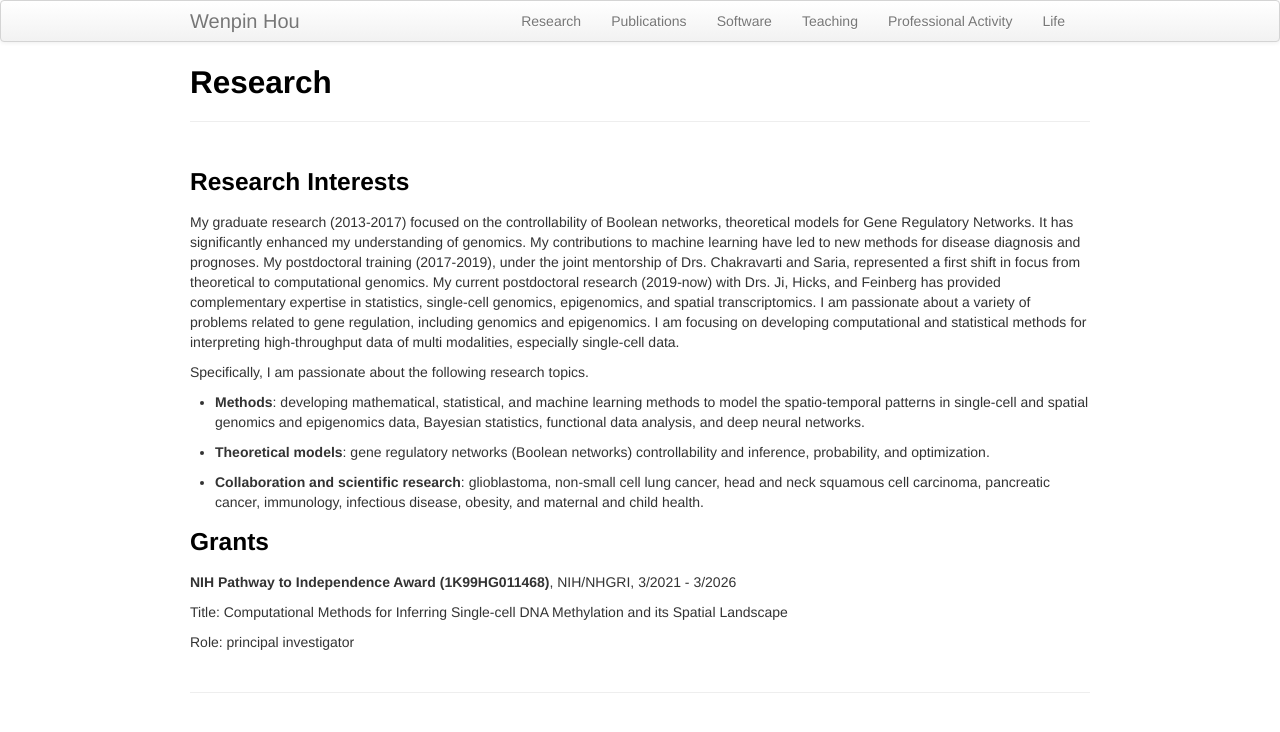
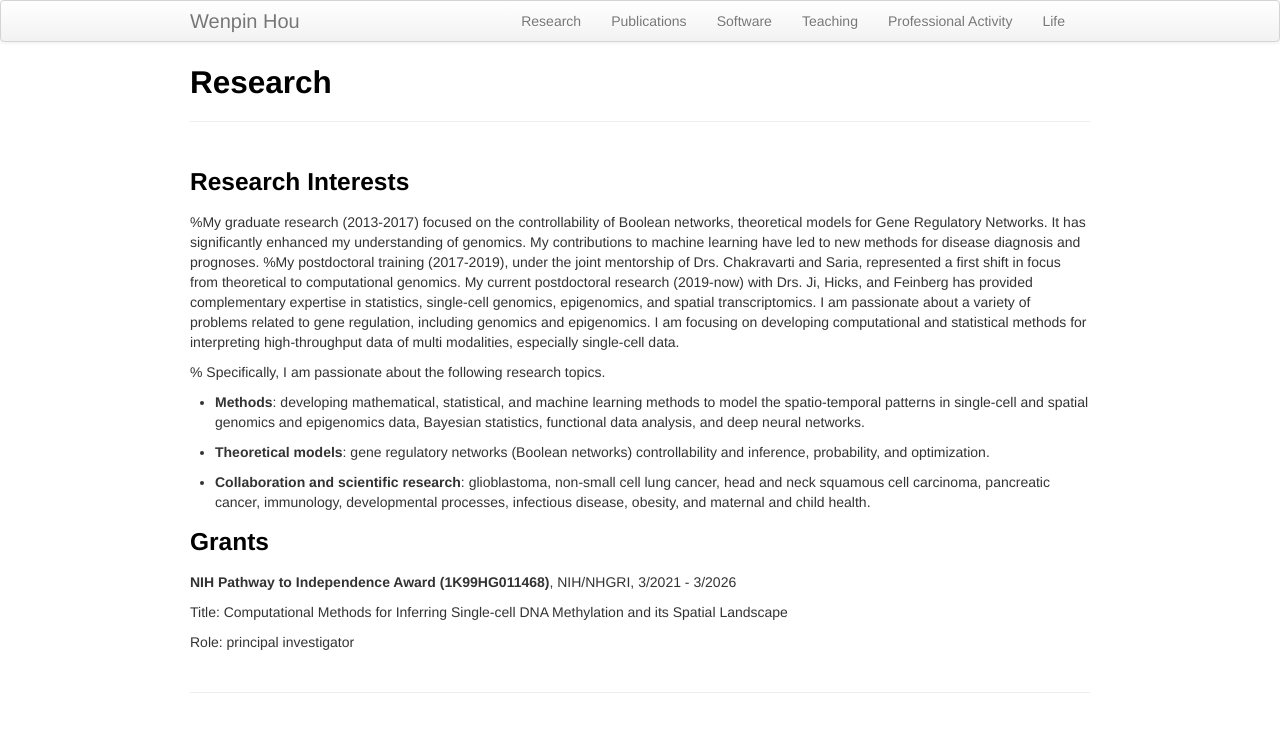
Before and after one commit to Winnie09/Wenpin_Hou, a Jekyll site: the page built from pages/research.md, in a window 1280 px wide. Shown: the top 732 px of the page. Built offline with Jekyll 4.4.1, drawn with Linux system fonts in a browser that asks for light colours.

Commit message:
update research

```diff
--- a/pages/research.md
+++ b/pages/research.md
@@ -5,18 +5,16 @@
 
 ### Research Interests
 
-My graduate research (2013-2017) focused on the controllability of Boolean networks, theoretical models for Gene Regulatory Networks. It has significantly enhanced my understanding of genomics. My contributions to machine learning have led to new methods for disease diagnosis and prognoses.
-My postdoctoral training (2017-2019), under the joint mentorship of Drs. Chakravarti and Saria,
-represented a first shift in focus from theoretical to computational genomics.
-My current postdoctoral research (2019-now) with Drs. Ji, Hicks, and Feinberg has provided complementary expertise in statistics, single-cell genomics, epigenomics, and spatial transcriptomics. I am passionate about a variety of problems related to gene regulation, including genomics and epigenomics. I am focusing on developing computational and statistical methods for interpreting high-throughput data of multi modalities, especially single-cell data.
+%My graduate research (2013-2017) focused on the controllability of Boolean networks, theoretical models for Gene Regulatory Networks. It has significantly enhanced my understanding of genomics. My contributions to machine learning have led to new methods for disease diagnosis and prognoses.
+%My postdoctoral training (2017-2019), under the joint mentorship of Drs. Chakravarti and Saria, represented a first shift in focus from theoretical to computational genomics. My current postdoctoral research (2019-now) with Drs. Ji, Hicks, and Feinberg has provided complementary expertise in statistics, single-cell genomics, epigenomics, and spatial transcriptomics. I am passionate about a variety of problems related to gene regulation, including genomics and epigenomics. I am focusing on developing computational and statistical methods for interpreting high-throughput data of multi modalities, especially single-cell data.
 
-Specifically, I am passionate about the following research topics.
+% Specifically, I am passionate about the following research topics.
 
 - **Methods**: developing mathematical, statistical, and machine learning methods to model the spatio-temporal patterns in single-cell and spatial genomics and epigenomics data, Bayesian statistics, functional data analysis, and deep neural networks.
 
 - **Theoretical models**: gene regulatory networks (Boolean networks) controllability and inference, probability, and optimization.
 
-- **Collaboration and scientific research**: glioblastoma, non-small cell lung cancer, head and neck squamous cell carcinoma, pancreatic cancer, immunology, infectious disease, obesity, and maternal and child health.
+- **Collaboration and scientific research**: glioblastoma, non-small cell lung cancer, head and neck squamous cell carcinoma, pancreatic cancer, immunology, developmental processes, infectious disease, obesity, and maternal and child health.
 
 
 
```
